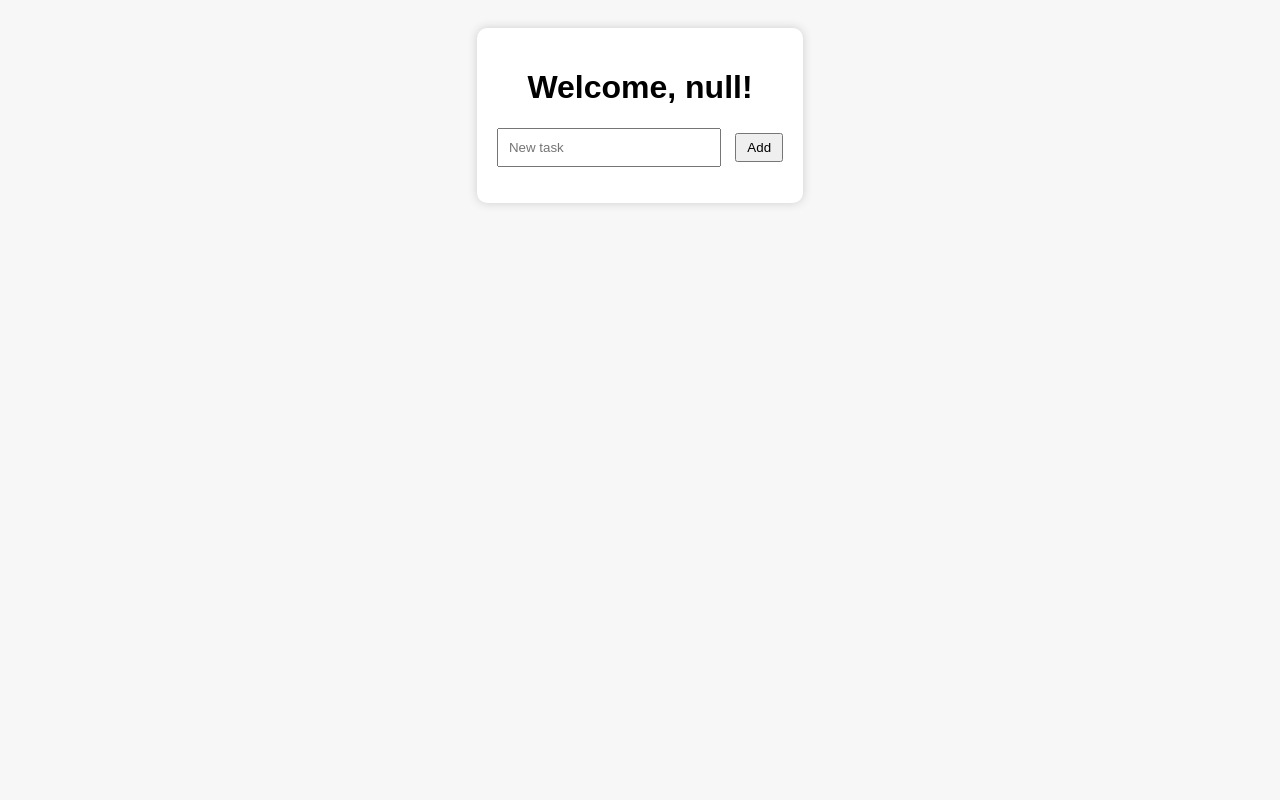
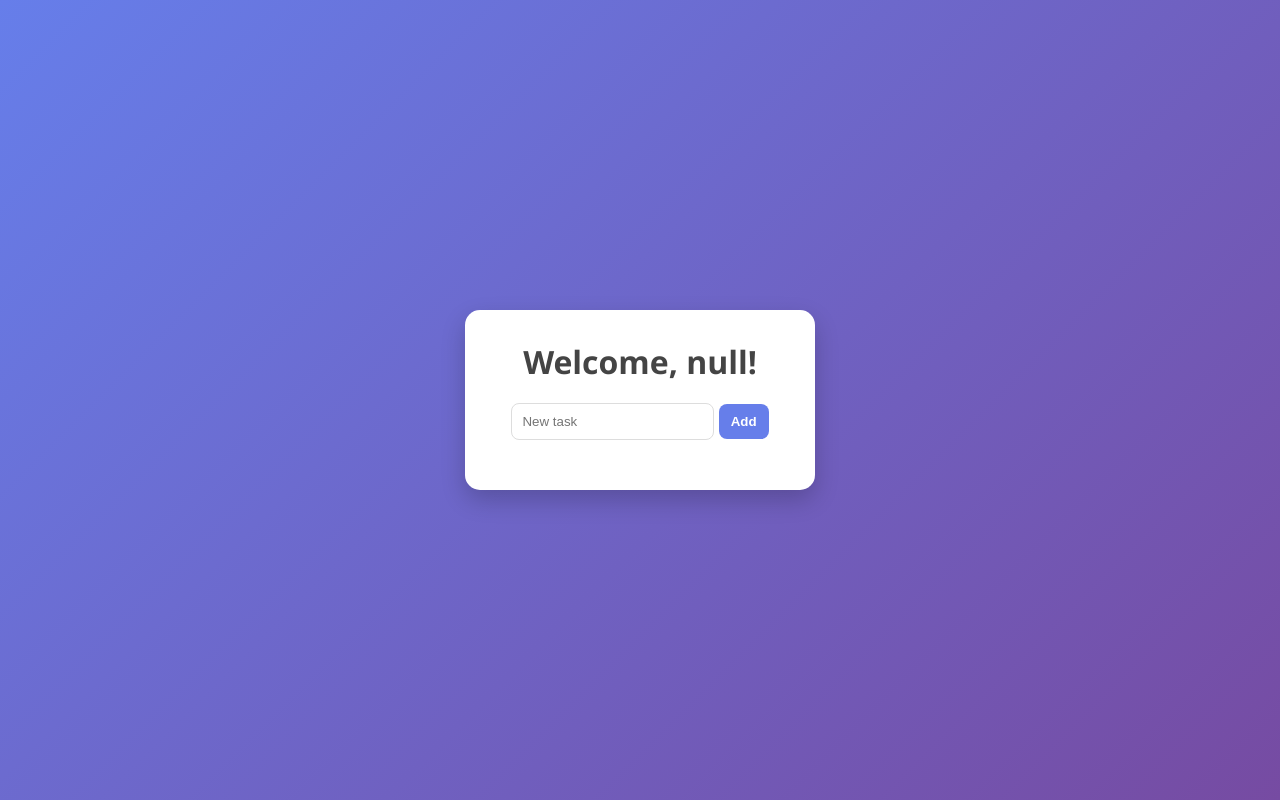
Before and after one commit to sweetiesyvi/ToDo-Console-Manager, a website: page views/tasks.html in a window 1280 px wide. Drawn offline with Linux system fonts and the light colour scheme; no server answers.

Commit message:
Revamp CSS styles for improved layout and design

```diff
--- a/public/css/style.css
+++ b/public/css/style.css
@@ -1,30 +1,95 @@
+* {
+  box-sizing: border-box;
+  margin: 0;
+  padding: 0;
+}
+
 body {
-  font-family: Arial, sans-serif;
-  background-color: #f7f7f7;
-  text-align: center;
-  padding: 20px;
+  font-family: 'Segoe UI', Tahoma, sans-serif;
+  background: linear-gradient(135deg, #667eea, #764ba2);
+  height: 100vh;
+  display: flex;
+  justify-content: center;
+  align-items: center;
+  color: #333;
 }
 
 .container {
-  background-color: #fff;
-  padding: 20px;
-  border-radius: 10px;
-  display: inline-block;
-  box-shadow: 0px 0px 10px #ccc;
+  background: #fff;
+  padding: 30px;
+  border-radius: 15px;
+  width: 350px;
+  box-shadow: 0 10px 25px rgba(0,0,0,0.2);
+  text-align: center;
+}
+
+h1 {
+  margin-bottom: 20px;
+  color: #444;
 }
 
 input {
+  width: 70%;
   padding: 10px;
-  width: 200px;
-  margin-right: 5px;
+  border-radius: 8px;
+  border: 1px solid #ddd;
+  outline: none;
+  transition: 0.2s;
+}
+
+input:focus {
+  border-color: #667eea;
 }
 
 button {
-  padding: 5px 10px;
-  margin-left: 5px;
+  padding: 10px 12px;
+  border: none;
+  border-radius: 8px;
+  background: #667eea;
+  color: white;
   cursor: pointer;
+  transition: 0.2s;
+  font-weight: bold;
+}
+
+button:hover {
+  background: #5a67d8;
+  transform: translateY(-1px);
+}
+
+ul {
+  list-style: none;
+  margin-top: 20px;
+  padding: 0;
 }
 
 li {
-  margin: 10px 0;
+  background: #f9f9f9;
+  padding: 12px;
+  margin-bottom: 10px;
+  border-radius: 10px;
+  display: flex;
+  justify-content: space-between;
+  align-items: center;
+  transition: 0.2s;
 }
+
+li:hover {
+  background: #f1f1f1;
+}
+
+li button {
+  margin-left: 5px;
+  padding: 6px 8px;
+  font-size: 12px;
+}
+
+/* Task completed */
+s {
+  color: #aaa;
+}
+
+/* Petit style pour avatar */
+li b {
+  margin-left: 5px;
+}
```
